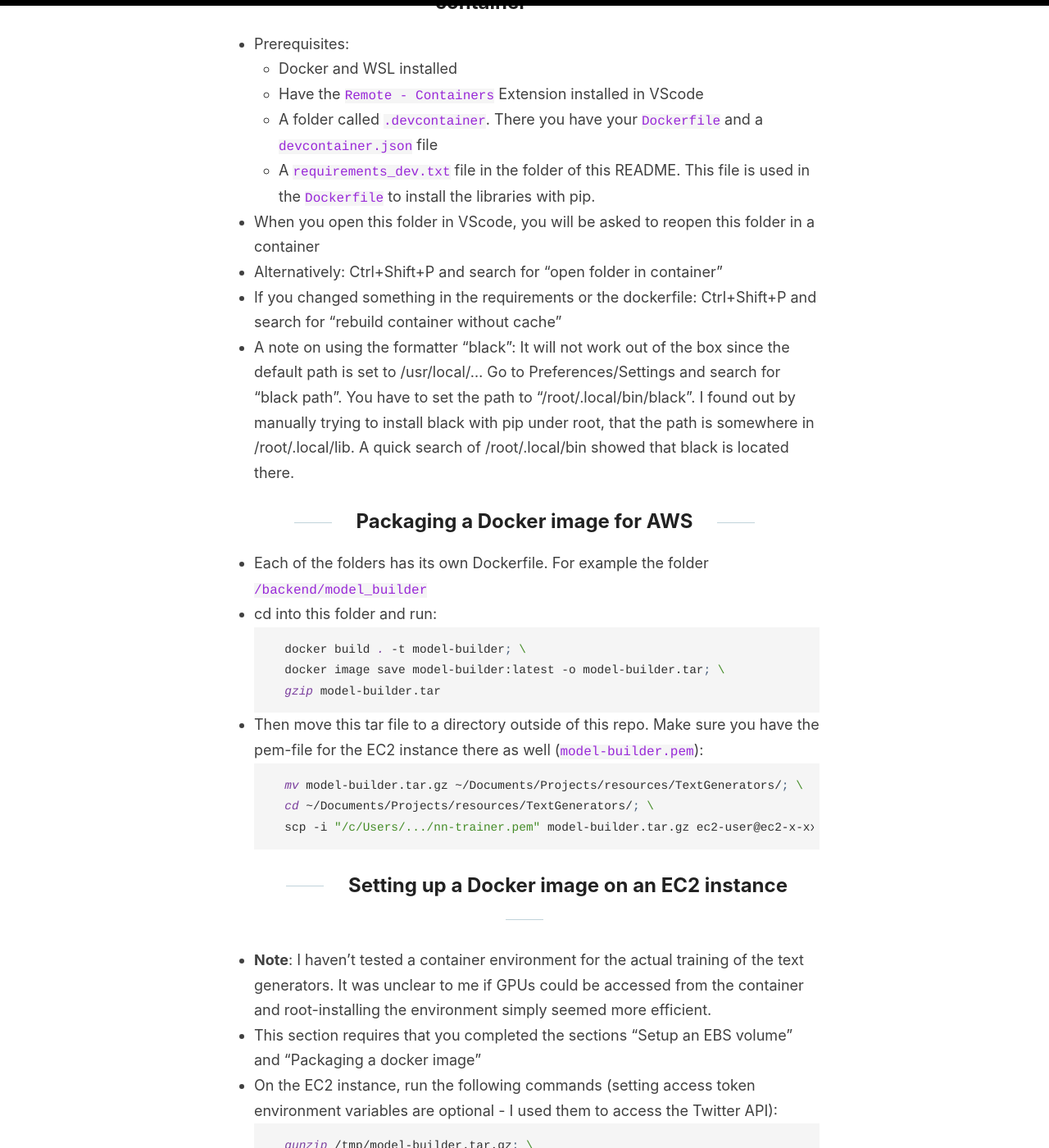
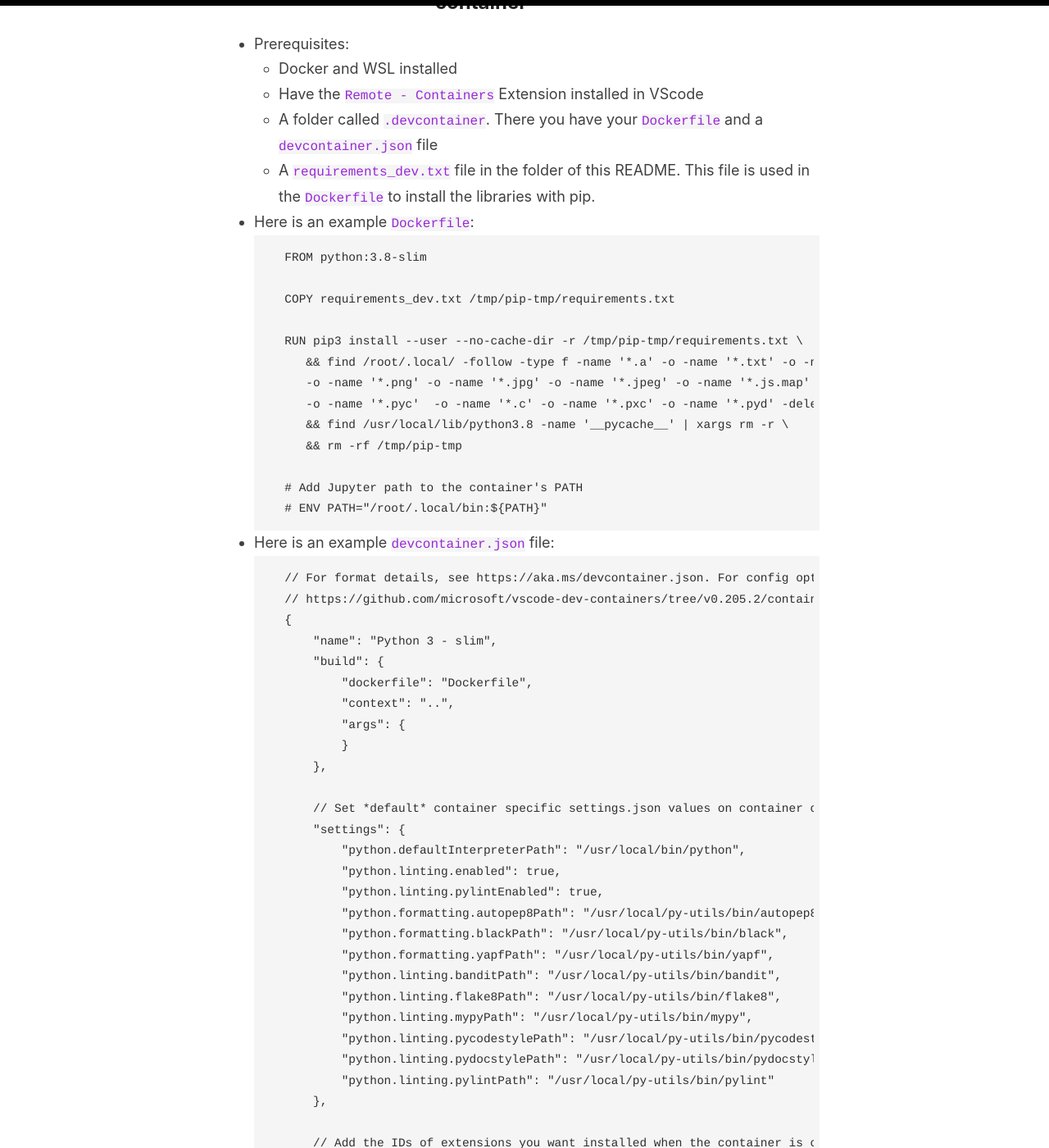
Before and after one commit to helmutlutz/blog, a Jekyll site: the page built from docs/_posts/2023-01-06-developing-with-docker.markdown, in a window 1280 px wide and 1400 px high, scrolled down 713 px. Shown: the whole window at 82% size. Built offline with Jekyll 4.4.1, drawn with Linux system fonts in a browser that asks for light colours; some of the changed text lies outside the part shown.

````diff
--- a/docs/_includes/analytics.html
+++ b/docs/_includes/analytics.html
@@ -1,16 +1,12 @@
 {% if site.google_analytics %}
-	<!-- Google Analytics -->
+	<!-- Google tag (gtag.js) -->
+	<script async src="https://www.googletagmanager.com/gtag/js?id=G-0VRHWCNRVJ"></script>
 	<script>
-		(function(i,s,o,g,r,a,m){i['GoogleAnalyticsObject']=r;i[r]=i[r]||function(){
-		(i[r].q=i[r].q||[]).push(arguments)},i[r].l=1*new Date();a=s.createElement(o),
-		m=s.getElementsByTagName(o)[0];a.async=1;a.src=g;m.parentNode.insertBefore(a,m)
-		})(window,document,'script','//www.google-analytics.com/analytics.js','ga');
+	window.dataLayer = window.dataLayer || [];
+	function gtag(){dataLayer.push(arguments);}
+	gtag('js', new Date());
 
-		ga('create', '{{ site.google_analytics }}', 'auto');
-		ga('send', 'pageview', {
-		  'page': '{{ site.baseurl }}{{ page.url }}',
-		  'title': '{{ page.title | replace: "'", "\\'" }}'
-		});
+	gtag('config', 'G-0VRHWCNRVJ');
 	</script>
 	<!-- End Google Analytics -->
 {% endif %}
--- a/docs/_posts/2023-01-06-developing-with-docker.markdown
+++ b/docs/_posts/2023-01-06-developing-with-docker.markdown
@@ -16,12 +16,99 @@
     - Have the `Remote - Containers` Extension installed in VScode
     - A folder called `.devcontainer`. There you have your `Dockerfile` and a `devcontainer.json` file
     - A `requirements_dev.txt` file in the folder of this README. This file is used in the `Dockerfile` to install the libraries with pip.
+
+- Here is an example `Dockerfile`:
+	```
+	FROM python:3.8-slim
+
+	COPY requirements_dev.txt /tmp/pip-tmp/requirements.txt
+
+	RUN pip3 install --user --no-cache-dir -r /tmp/pip-tmp/requirements.txt \
+	   && find /root/.local/ -follow -type f -name '*.a' -o -name '*.txt' -o -name '*.md' \
+	   -o -name '*.png' -o -name '*.jpg' -o -name '*.jpeg' -o -name '*.js.map' \
+	   -o -name '*.pyc'  -o -name '*.c' -o -name '*.pxc' -o -name '*.pyd' -delete \
+	   && find /usr/local/lib/python3.8 -name '__pycache__' | xargs rm -r \
+	   && rm -rf /tmp/pip-tmp
+
+	# Add Jupyter path to the container's PATH
+	# ENV PATH="/root/.local/bin:${PATH}"
+	```
+- Here is an example `devcontainer.json` file:
+	```
+	// For format details, see https://aka.ms/devcontainer.json. For config options, see the README at:
+	// https://github.com/microsoft/vscode-dev-containers/tree/v0.205.2/containers/python-3
+	{
+		"name": "Python 3 - slim",
+		"build": {
+			"dockerfile": "Dockerfile",
+			"context": "..",
+			"args": {
+			}
+		},
+
+		// Set *default* container specific settings.json values on container create.
+		"settings": {
+			"python.defaultInterpreterPath": "/usr/local/bin/python",
+			"python.linting.enabled": true,
+			"python.linting.pylintEnabled": true,
+			"python.formatting.autopep8Path": "/usr/local/py-utils/bin/autopep8",
+			"python.formatting.blackPath": "/usr/local/py-utils/bin/black",
+			"python.formatting.yapfPath": "/usr/local/py-utils/bin/yapf",
+			"python.linting.banditPath": "/usr/local/py-utils/bin/bandit",
+			"python.linting.flake8Path": "/usr/local/py-utils/bin/flake8",
+			"python.linting.mypyPath": "/usr/local/py-utils/bin/mypy",
+			"python.linting.pycodestylePath": "/usr/local/py-utils/bin/pycodestyle",
+			"python.linting.pydocstylePath": "/usr/local/py-utils/bin/pydocstyle",
+			"python.linting.pylintPath": "/usr/local/py-utils/bin/pylint"
+		},
+
+		// Add the IDs of extensions you want installed when the container is created.
+		"extensions": [
+			"ms-python.python",
+			"ms-python.vscode-pylance",
+			"ms-toolsai.jupyter"
+		],
+
+
+		// Use 'forwardPorts' to make a list of ports inside the container available locally.
+		// "forwardPorts": [],
+
+		// Use 'postCreateCommand' to run commands after the container is created.
+		// "postCreateCommand": "pip3 install --user -r requirements.txt",
+		"postCreateCommand": "jupyter notebook --generate-config && ipython kernel install --user",
+		"postStartCommand": "jupyter notebook --ip=0.0.0.0 --port=8888 --allow-root"
+
+		// Comment out connect as root instead. More info: https://aka.ms/vscode-remote/containers/non-root.
+		// "remoteUser": "vscode"
+	}
+	```
+
 - When you open this folder in VScode, you will be asked to reopen this folder in a container
 - Alternatively: Ctrl+Shift+P and search for "open folder in container"
 - If you changed something in the requirements or the dockerfile: Ctrl+Shift+P and search for "rebuild container without cache"
+
 - A note on using the formatter "black": It will not work out of the box since the default path is set to /usr/local/...
     Go to Preferences/Settings and search for "black path". You have to set the path to "/root/.local/bin/black". I found out by manually trying to install black with pip under root, that the path is somewhere in /root/.local/lib. A quick search of /root/.local/bin showed that black is located there.
 
+- When you want to use ipython notebooks inside the container you need the following code at the end of your docker file:
+	```
+	# Add Jupyter path to the container's PATH
+	ENV PATH="/root/.local/bin:${PATH}"
+	```
+	... and the following to your `.devcontainer/devcontainer.json`:
+	```
+	// Add the IDs of extensions you want installed when the container is created.
+	"extensions": [
+		"ms-python.python",
+		"ms-python.vscode-pylance",
+		"ms-toolsai.jupyter"
+	],
+
+	// Use 'postCreateCommand' to run commands after the container is created.
+	// "postCreateCommand": "pip3 install --user -r requirements.txt",
+	"postCreateCommand": "jupyter notebook --generate-config && ipython kernel install --user",
+	"postStartCommand": "jupyter notebook --ip=0.0.0.0 --port=8888 --allow-root"
+	```
 
 ## Packaging a Docker image for AWS
 - Each of the folders has its own Dockerfile. For example the folder `/backend/model_builder`
@@ -37,7 +124,6 @@
     cd ~/Documents/Projects/resources/TextGenerators/; \
     scp -i "/c/Users/.../nn-trainer.pem" model-builder.tar.gz ec2-user@ec2-x-xx-xxx-xx.eu-central-1.compute.amazonaws.com:/dltraining
     ```
-
 
 ## Setting up a Docker image on an EC2 instance
 - **Note**: I haven't tested a container environment for the actual training of the text generators. It was unclear to me if GPUs could be accessed from the container and root-installing the environment simply seemed more efficient.
````
